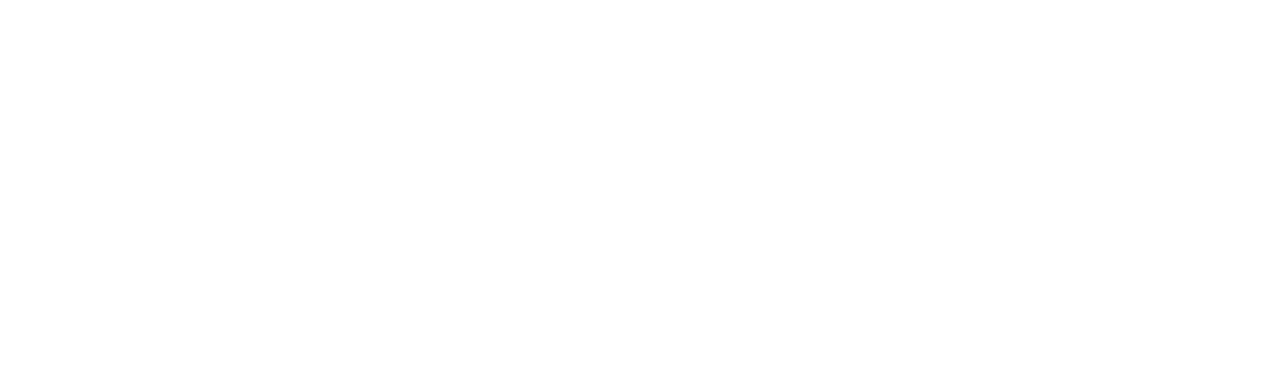
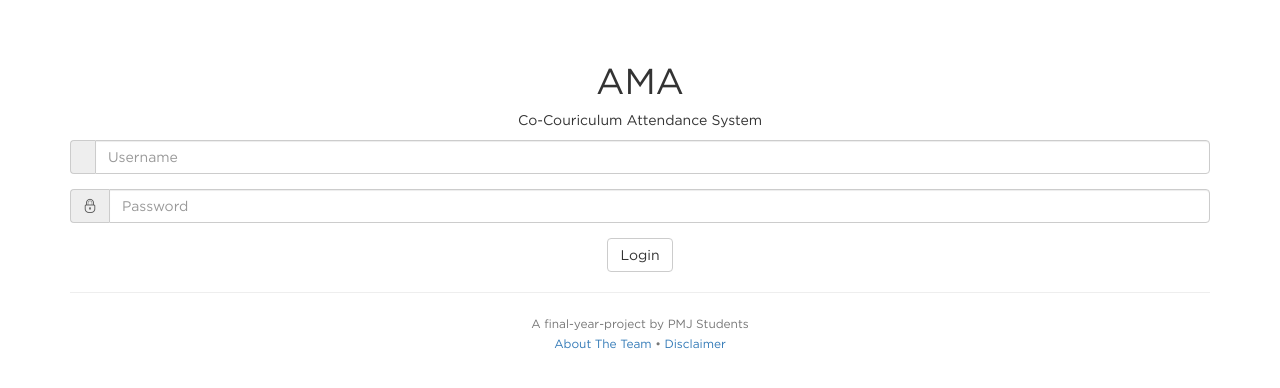
Before and after one commit to r0lodex/ama, a PHP site: page / in a window 1280 px wide. Before the commit the part shown is empty. Shown: the top 388 px of the page. Run offline with PHP 8.4, Linux system fonts and the light colour scheme.

Commit message:
Login page template

```diff
--- a/index.php
+++ b/index.php
@@ -3,7 +3,36 @@
 <?php include 'source/templates/head_content.tpl'; ?>
 <body>
 	<div class="container">
-		<?php $curr_page = 'home'; include 'source/templates/nav_public.tpl'; ?>
+		<section id="home">
+			<div class="text-center">
+				<h1 class="light">
+					<span class="icon icon-logo"></span><br>AMA
+				</h1>
+				<p>Co-Couriculum Attendance System</p>
+			</div>
+			<form id="login" method="POST" action="backend/router.php">
+				<div class="form-group">
+					<div class="input-group">
+						<span class="input-group-addon"><span class="icon icon-user2"></span></span>
+						<input class="form-control" type="text" name="username" placeholder="Username" required>
+					</div>
+				</div>
+				<div class="form-group">
+					<div class="input-group">
+						<span class="input-group-addon"><span class="icon icon-lock2"></span></span>
+						<input class="form-control" type="password" name="password" placeholder="Password" required>
+					</div>
+				</div>
+				<input class="btn btn-default center-block" type="submit" value="Login">
+			</form>
+			<hr>
+			<section class="text-center text-muted">
+				<small>
+					A final-year-project by PMJ Students<br>
+					<a href="#">About The Team</a> &bull; <a href="#">Disclaimer</a>
+				</small>
+			</section>
+		</section>
 	</div>
 </body>
 </html>
```
